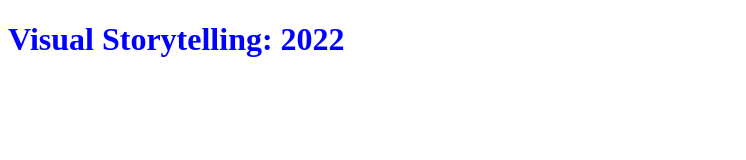
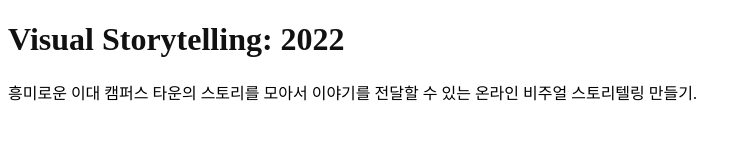
Before and after one commit to helloeujin/Visual-Storytelling-2022, a plain HTML site: page index.html in a window 1280 px wide. Shown: the whole page, without its empty margins (0-746 px from the left). Drawn offline with Linux system fonts and the light colour scheme.

Commit message:
add description

```diff
--- a/index.html
+++ b/index.html
@@ -8,6 +8,9 @@
 
 <body>
     <h1>Visual Storytelling: 2022</h1>
+    <div>
+        흥미로운 이대 캠퍼스 타운의 스토리를 모아서 이야기를 전달할 수 있는 온라인 비주얼 스토리텔링 만들기.
+    </div>
 </body>
 
 </html>
--- a/resources/style.css
+++ b/resources/style.css
@@ -1,3 +1,3 @@
 h1 {
-    color: blue;
+    color: #111;
 }
```
